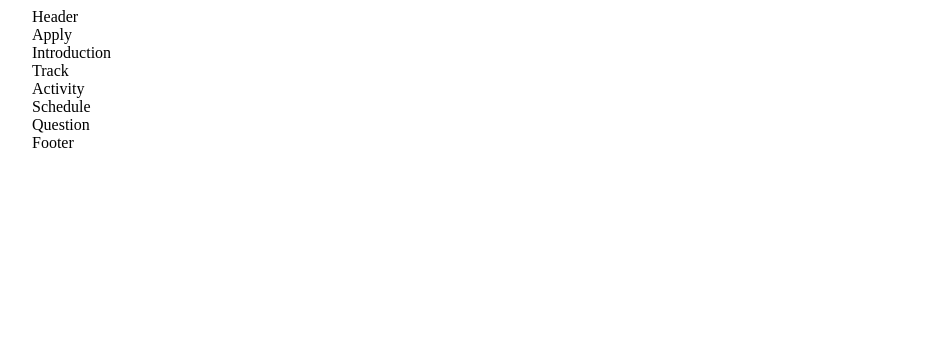
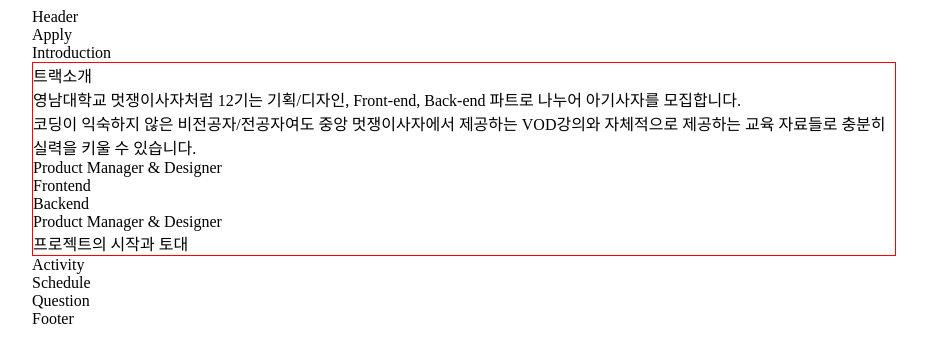
Before and after one commit to gugitgugit/yu-likelion-13th-homepage, a React (Create React App) app: page / in a window 1280 px wide. Shown: the top 362 px of the page, without its empty margins (176-1103 px from the left). Built offline with nearby package versions, Linux system fonts and the light colour scheme.

Commit message:
feat: 기본 틀 설정

```diff
--- a/src/sections/Track.js
+++ b/src/sections/Track.js
@@ -1,7 +1,55 @@
 import React from 'react';
+import styled from 'styled-components';
 
 const Track = () => {
-  return <div>Track</div>;
+  return (
+  <Wrapper>
+    <Title>트랙소개</Title>
+    <Content>
+      영남대학교 멋쟁이사자처럼 12기는 기획/디자인, Front-end, Back-end 파트로 나누어 아기사자를 모집합니다. <br/>
+      코딩이 익숙하지 않은 비전공자/전공자여도 중앙 멋쟁이사자에서 제공하는 VOD강의와 자체적으로 제공하는 교육 자료들로 충분히 실력을 키울 수 있습니다.
+    </Content>
+    <TrackDetail>
+      <ButtonContainer>
+        <ButtonItem>Product Manager & Designer</ButtonItem>
+        <ButtonItem>Frontend</ButtonItem>
+        <ButtonItem>Backend</ButtonItem>
+      </ButtonContainer>
+      <TrackBox>
+        <TrackTitle>Product Manager & Designer</TrackTitle>
+        <TrackSubTitle>프로젝트의 시작과 토대</TrackSubTitle>
+      </TrackBox>
+    </TrackDetail>
+  </Wrapper>
+  // <ul>
+  //   heyyy
+  //   <ol>dkssud</ol>
+  //   <ol>dd</ol>
+  // </ul>
+  );
 };
 
 export default Track;
+
+const Wrapper = styled.div`
+  border: 1px solid red;
+`;
+const Title = styled.div`
+`;
+const Content = styled.div`
+`;
+
+const TrackDetail = styled.div`
+`;
+
+const ButtonContainer = styled.div`
+`;
+const ButtonItem = styled.div`
+`;
+
+const TrackBox = styled.div`
+`;
+const TrackTitle = styled.div`
+`;
+const TrackSubTitle = styled.div`
+`;
```
